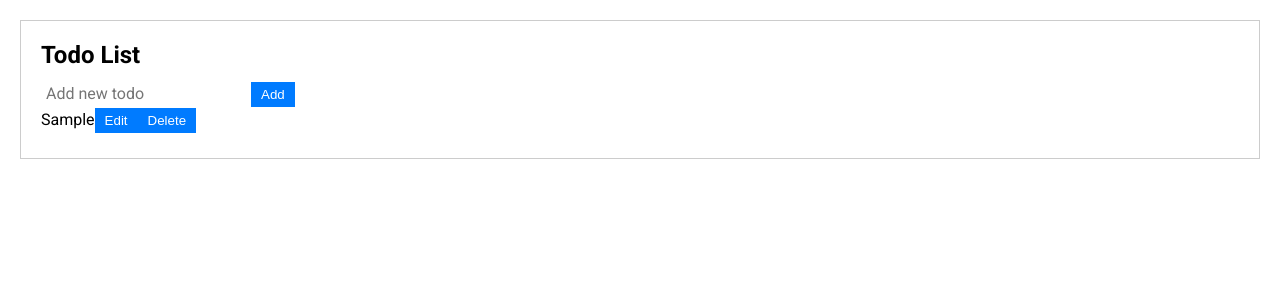
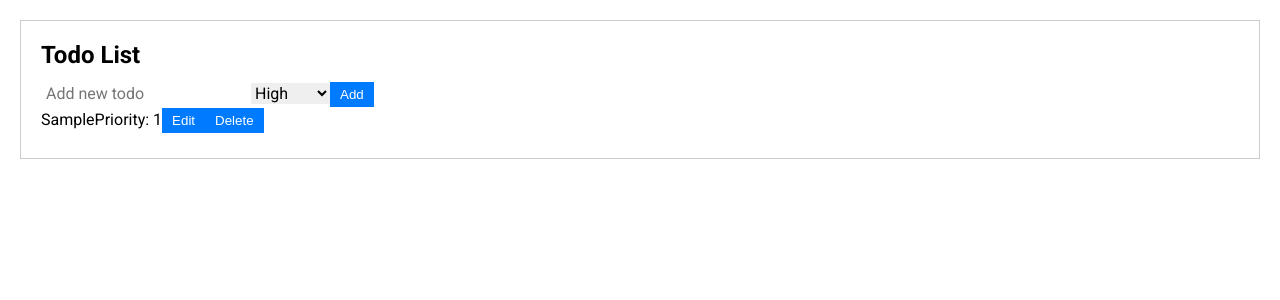
Before and after one commit to ankurhalder/OCTANET_FEBRUARY_TODO_LIST, a React (Vite) app: page / in a window 1280 px wide. Both pictures are taken after typing "Sample" into the empty fields and a click on the button "Add". Shown: the top 300 px of the page. Built offline with nearby package versions, Linux system fonts and the light colour scheme; a web font is replaced by a local one.

Commit message:
Add priority feature to TodoList component

```diff
--- a/component/TodoList.jsx
+++ b/component/TodoList.jsx
@@ -1,10 +1,10 @@
 import { useState, useEffect } from "react";
-//  sample commit
 
 function TodoList() {
   const [todos, setTodos] = useState([]);
   const [inputValue, setInputValue] = useState("");
   const [editIndex, setEditIndex] = useState(null);
+  const [priority, setPriority] = useState("1"); // Default priority is high
 
   useEffect(() => {
     const storedTodos = JSON.parse(localStorage.getItem("todos")) || [];
@@ -17,23 +17,27 @@ function TodoList() {
 
   const handleAddTodo = () => {
     if (inputValue.trim() !== "") {
+      const newTodo = {
+        text: inputValue,
+        priority: parseInt(priority),
+      };
       if (editIndex !== null) {
         const updatedTodos = [...todos];
-        updatedTodos[editIndex] = inputValue;
+        updatedTodos[editIndex] = newTodo;
         setTodos(updatedTodos);
-        saveTodosToLocalStorage(updatedTodos);
         setEditIndex(null);
       } else {
-        const updatedTodos = [...todos, inputValue];
+        const updatedTodos = [...todos, newTodo];
         setTodos(updatedTodos);
-        saveTodosToLocalStorage(updatedTodos);
       }
+      saveTodosToLocalStorage(todos);
       setInputValue("");
     }
   };
 
   const handleEditTodo = (index) => {
-    setInputValue(todos[index]);
+    setInputValue(todos[index].text);
+    setPriority(todos[index].priority.toString());
     setEditIndex(index);
   };
 
@@ -47,6 +51,10 @@ function TodoList() {
     setInputValue(event.target.value);
   };
 
+  const handlePriorityChange = (event) => {
+    setPriority(event.target.value);
+  };
+
   return (
     <div className="todo-list">
       <h1>Todo List</h1>
@@ -56,13 +64,19 @@ function TodoList() {
         value={inputValue}
         onChange={handleInputChange}
       />
+      <select value={priority} onChange={handlePriorityChange}>
+        <option value="1">High</option>
+        <option value="2">Medium</option>
+        <option value="3">Low</option>
+      </select>
       <button onClick={handleAddTodo}>
         {editIndex !== null ? "Update" : "Add"}
       </button>
       <ul>
         {todos.map((todo, index) => (
-          <li key={index}>
-            {todo}
+          <li key={index} className={`priority-${todo.priority}`}>
+            {todo.text}
+            <span className="priority">Priority: {todo.priority}</span>
             <button onClick={() => handleEditTodo(index)}>Edit</button>
             <button onClick={() => handleDeleteTodo(index)}>Delete</button>
           </li>
```
